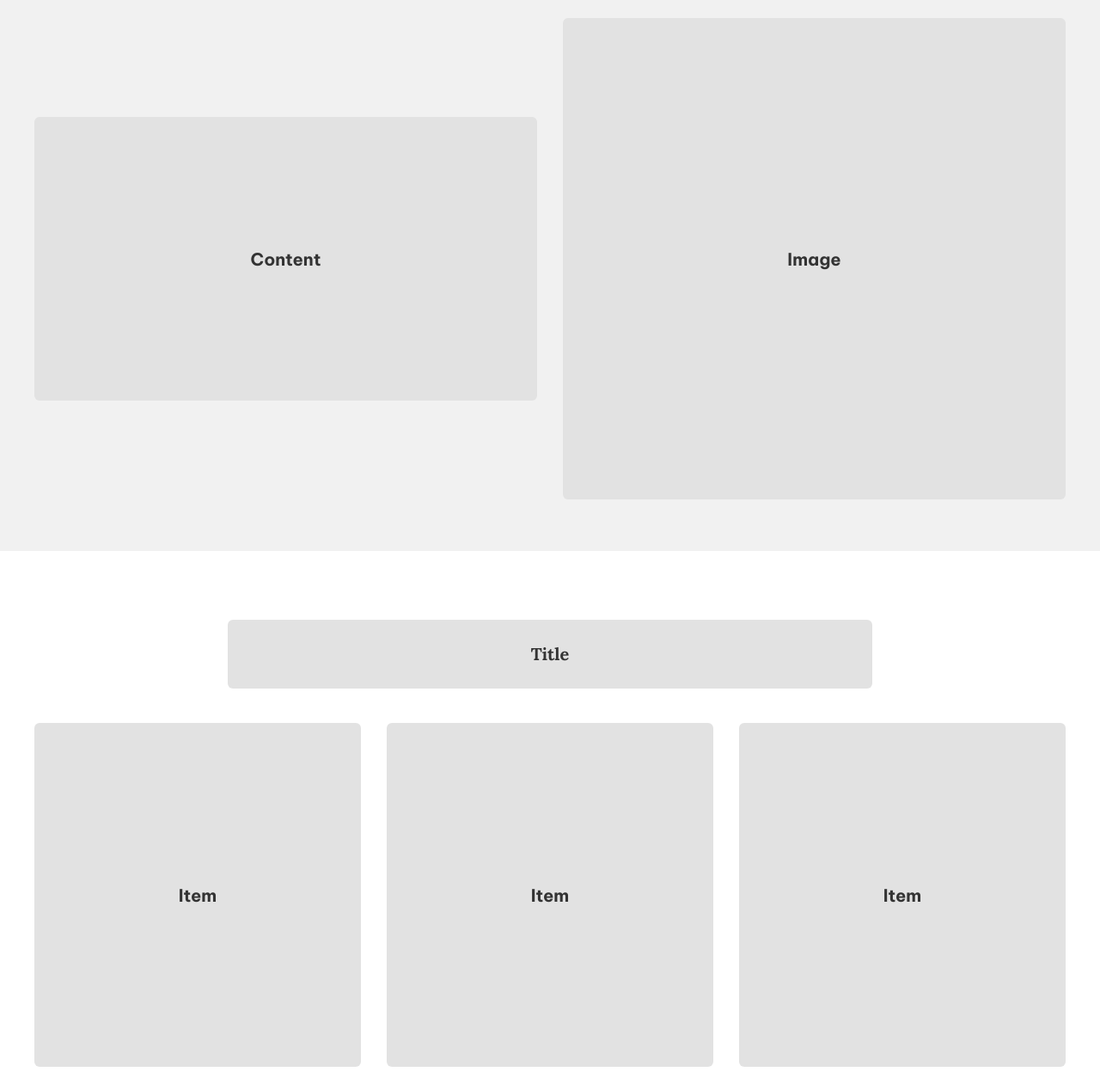
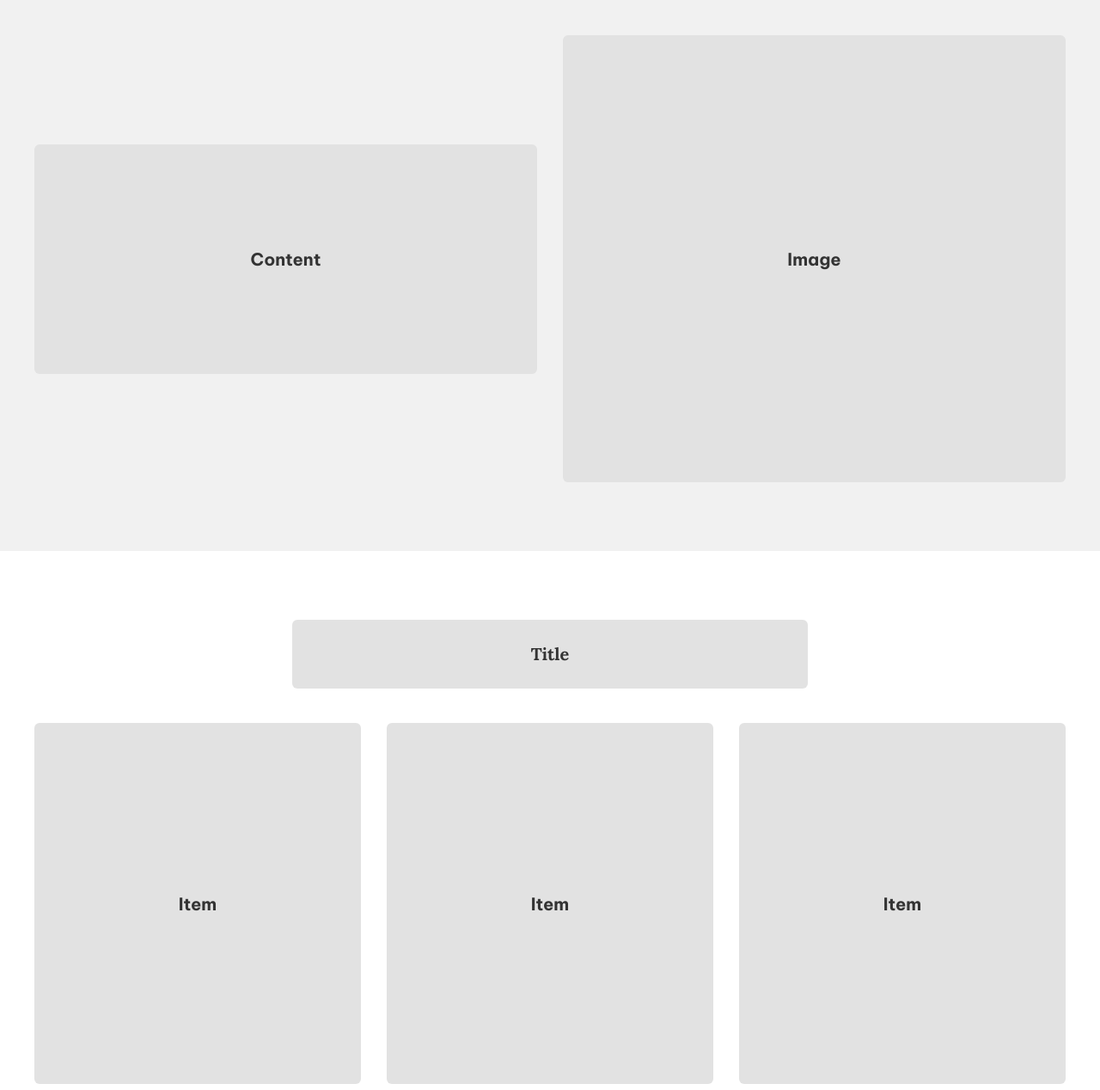
Before and after one commit to quocanhale2k8-byte/Bai4, a plain HTML site: page index.html in a window 1280 px wide. Shown: the part 140-1408 px from the top of the page at 86% size. Drawn offline with Linux system fonts and the light colour scheme.

Commit message:
Update style.css

```diff
--- a/style.css
+++ b/style.css
@@ -87,7 +87,7 @@ a:focus-visible {
 }
 
 .hero {
-  padding: 60px 0;
+  padding: 80px 0;
   background-color: #f1f1f1;
 }
 
@@ -101,14 +101,15 @@ a:focus-visible {
 .image {
   flex: 1;
   min-width: 0;
+  padding: 24px;
 }
 
 .content {
-  padding: 152.5px 0;
+  min-height: 267px;
 }
 
 .image {
-  padding: 267.5px 0;
+  min-height: 520px;
 }
 
 .section {
@@ -120,7 +121,7 @@ a:focus-visible {
 }
 
 .title {
-  width: 750px;
+  width: 600px;
   max-width: 100%;
   margin: 0 auto 40px;
   padding: 27px 0;
@@ -138,11 +139,13 @@ a:focus-visible {
 
 .item {
   min-width: 0;
-  padding: 187.5px 0;
+  min-height: 300px;
+  padding: 24px;
 }
 
 .items-three .item {
   flex: 0 0 calc((100% - 60px) / 3);
+  min-height: 420px;
 }
 
 .items-five .item {
@@ -187,7 +190,7 @@ a:focus-visible {
   }
 
   .image {
-    padding: 187.5px 0;
+    min-height: 400px;
   }
 
   .section {
@@ -196,7 +199,7 @@ a:focus-visible {
 
   .items .item {
     flex-basis: calc((100% - 30px) / 2);
-    padding: 127.5px 0;
+    min-height: 280px;
   }
 }
 
```
